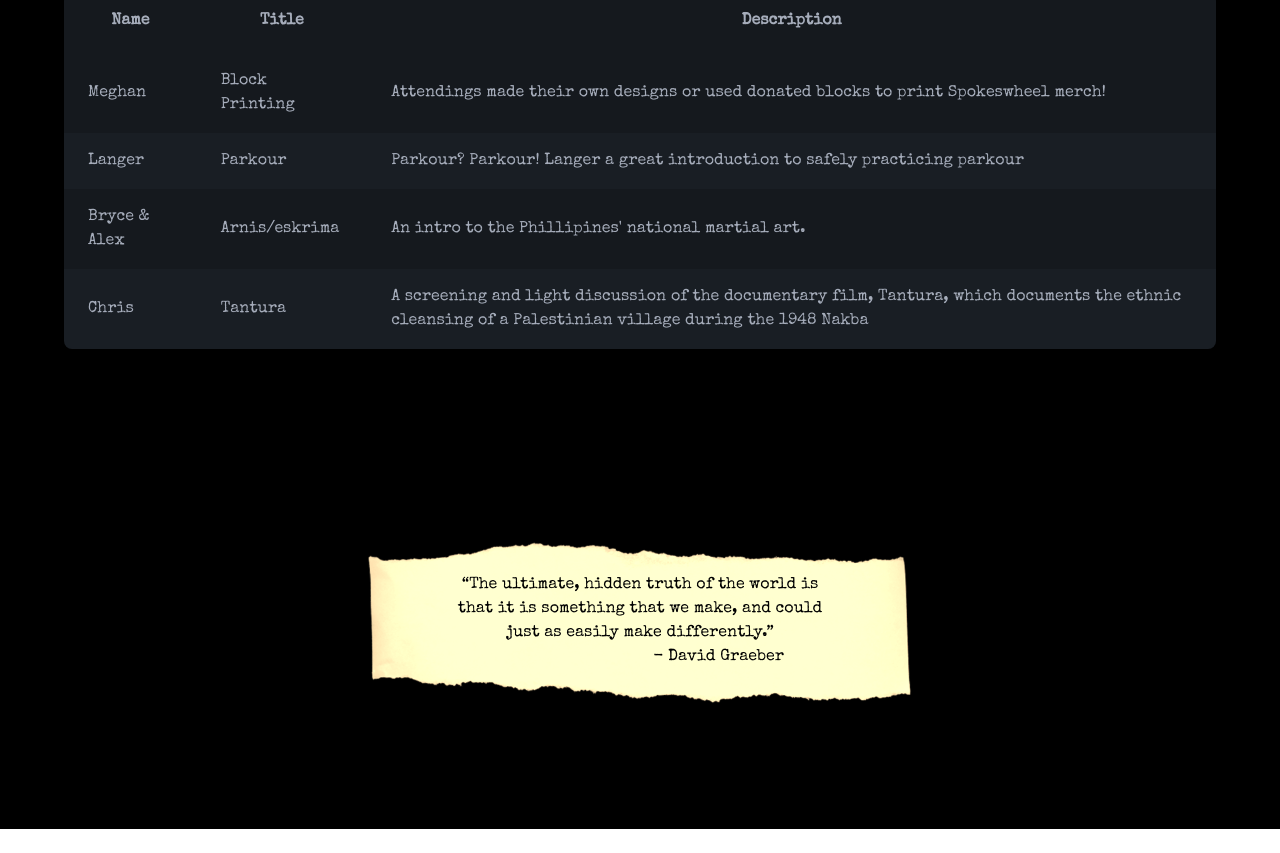
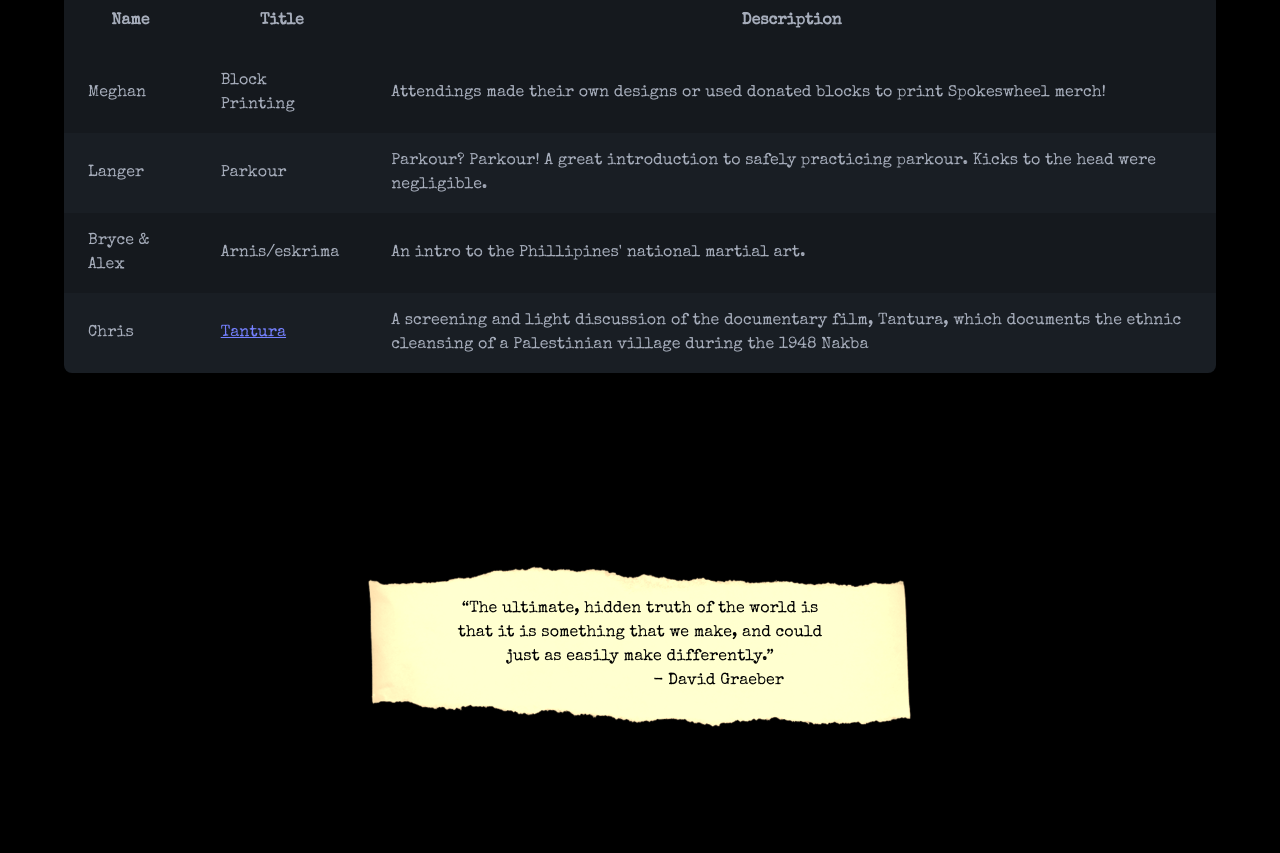
Before and after one commit to cludwell/spokeswheel, a Next.js app: page /plans2024 in a window 1280 px wide. Shown: the part 3143-3996 px from the top of the page. Before the commit the page ends 3972 px from the top, so only its background shows below. Built offline with nearby package versions, Linux system fonts and the light colour scheme; no server answers.

Commit message:
cleaning up

```diff
--- a/src/app/plans2024/page.jsx
+++ b/src/app/plans2024/page.jsx
@@ -81,8 +81,8 @@ export default function Plans2024() {
               <td>Langer</td>
               <td>Parkour</td>
               <td>
-                Parkour? Parkour! Langer a great introduction to safely
-                practicing parkour
+                Parkour? Parkour! A great introduction to safely practicing
+                parkour. Kicks to the head were negligible.
               </td>
             </tr>
             {/* row 3 */}
@@ -94,7 +94,16 @@ export default function Plans2024() {
             {/* row 4 */}
             <tr>
               <td>Chris</td>
-              <td>Tantura</td>
+              <td>
+                <a
+                  href="https://youtu.be/Wgu36w-jYCk?si=LWP-HFIFokzGnDCQ"
+                  target="_blank"
+                  rel="noopener noreferrer"
+                  className="link-primary link"
+                >
+                  Tantura
+                </a>
+              </td>
               <td>
                 A screening and light discussion of the documentary film,
                 Tantura, which documents the ethnic cleansing of a Palestinian
```
